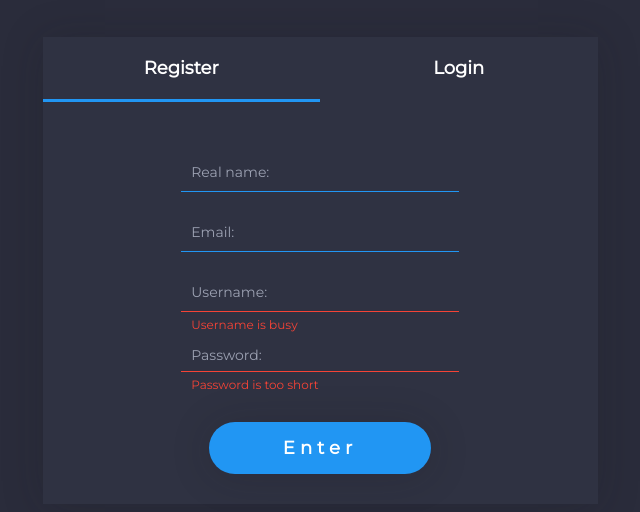
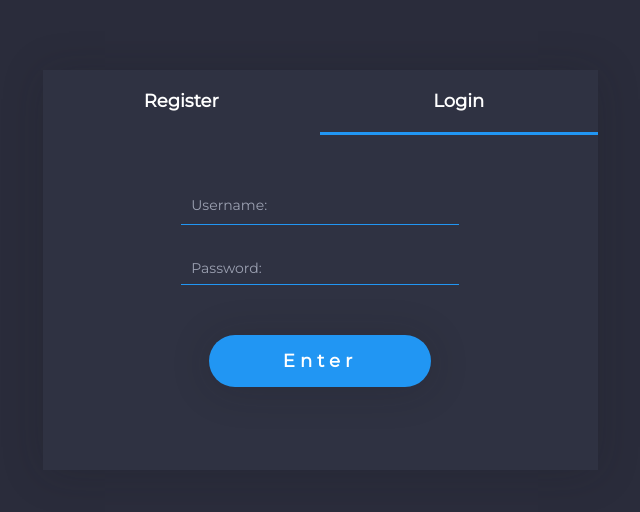
Before and after one commit to junkkerrigan/virtus, a React app: page / in a window 1280 px wide. Shown: the part 130-642 px from the top of the page, without its empty margins (320-960 px from the left). Built offline with nearby package versions, Linux system fonts and the light colour scheme.

Commit message:
completed sign page

```diff
--- a/src/Routes.jsx
+++ b/src/Routes.jsx
@@ -1,5 +1,5 @@
 import React, { Component } from 'react';
-import { Router, Route, Switch, Link, Redirect } from 'react-router-dom';
+import { Router, Route, Switch, Redirect } from 'react-router-dom';
 import { createBrowserHistory } from 'history';
 import { connect } from 'react-redux';
 import Sign from './components/sign/Sign';
--- a/src/components/fixed-layout/header/FixedHeader.jsx
+++ b/src/components/fixed-layout/header/FixedHeader.jsx
@@ -8,7 +8,6 @@ import '../../../scss/fixed-layout/header/FixedHeader.scss';
 import mainLogo from '../../../images/main-logo.png';
 
 // TODO: search
-// TODO: responsive
 
 const FixedHeader = () => (
   <header className="fixed-header">
--- a/src/components/sign/Login.jsx
+++ b/src/components/sign/Login.jsx
@@ -1,25 +1,89 @@
 import React, { Component } from 'react';
+import { Redirect } from 'react-router-dom';
 import { connect } from 'react-redux';
 import { userSign } from '../../redux/actions';
 
 import '../../scss/sign/Login.scss';
 
-const mapStateToProps = state => ({
-  isUserLogged: state.isUserLogged
-});
 
 const mapDispatchToProps = dispatch => ({
-  userSign: () => dispatch(userSign())
+  userSign: currentUser => dispatch(userSign(currentUser))
 });
 
 class Login extends Component {
+  state = {
+    isFormSubmitted: false,
+    isPasswordCorrect: undefined,
+    isUsernameAvailable: undefined
+  };
+
+  onFormSubmit = event => {
+    event.preventDefault();
+    const username = event.target[0].value,
+      password = event.target[1].value;
+    const { userSign } = this.props;
+    if (localStorage.getItem(username)) {
+      this.setState({
+        isUsernameAvailable: 'available'
+      });
+      const userData = JSON.parse(localStorage.getItem(username));
+      if (userData.password===password) {
+        userSign(username);
+        this.setState({
+          isFormSubmitted: true
+        })
+      } else {
+        this.setState({
+          isPasswordCorrect: 'incorrect'
+        })
+      }
+    } else {
+      this.setState({
+        isUsernameAvailable: 'unavailable'
+      })
+    }
+  };
+
   render() {
+    const {
+      isFormSubmitted, isPasswordCorrect, isUsernameAvailable
+    } = this.state;
     return (
-        <div>
-
-        </div>
+      <div className='sign-tab'>
+        <form className='sign-form' onSubmit={this.onFormSubmit}>
+          <label className='sign-form-label'>
+            <input
+              className={`sign-form-input login username
+                ${isUsernameAvailable? isUsernameAvailable==='available'?
+                  'available' : 'unavailable' : ''}`}
+              type='text'
+              placeholder='Username:'
+              required
+              onChange={this.onUsernameChange}
+            />
+            <span />
+          </label>
+          <label className='sign-form-label'>
+            <input
+              className={`sign-form-input login password
+                ${isPasswordCorrect? 'incorrect' : ''}`}
+              type='password'
+              placeholder='Password:'
+              required
+              onChange={this.onPasswordChange}
+            />
+            <span />
+          </label>
+          <button type='submit' className='sign-form-submit shadow-wrapper'>
+            Enter
+          </button>
+        </form>
+        {
+          isFormSubmitted && <Redirect to='/home' />
+        }
+      </div>
     );
   }
 }
 
-export default connect(mapStateToProps, mapDispatchToProps)(Login);
+export default connect(null, mapDispatchToProps)(Login);
--- a/src/components/sign/Register.jsx
+++ b/src/components/sign/Register.jsx
@@ -58,27 +58,29 @@ class Register extends Component {
   };
 
   render() {
-    const { isUsernameFree, passwordValidation } = this.state;
+    const {
+      isUsernameFree, passwordValidation, isFormSubmitted
+    } = this.state;
     return (
-      <div className='register'>
-        <form className='register-form' onSubmit={this.onFormSubmit}>
-          <label className='register-form-label'>
+      <div className='sign-tab'>
+        <form className='sign-form' onSubmit={this.onFormSubmit}>
+          <label className='sign-form-label'>
             <input
-              className='register-form-input'
+              className='sign-form-input'
               type='text'
               placeholder='Real name:'
             />
           </label>
-          <label className='register-form-label'>
+          <label className='sign-form-label'>
             <input
-              className='register-form-input'
+              className='sign-form-input'
               type='email'
               placeholder='Email:'
             />
           </label>
-          <label className='register-form-label'>
+          <label className='sign-form-label'>
             <input
-              className={`register-form-input username
+              className={`sign-form-input register username
                 ${isUsernameFree? 'free' : 'busy'}`}
               type='text'
               placeholder='Username:'
@@ -87,9 +89,9 @@ class Register extends Component {
             />
             <span />
           </label>
-          <label className='register-form-label'>
+          <label className='sign-form-label'>
             <input
-              className={`register-form-input password
+              className={`sign-form-input register password
                 ${passwordValidation==='valid'? 'valid' :
                   passwordValidation==='short'? 'short' : 'long'}`}
               type='password'
@@ -99,12 +101,12 @@ class Register extends Component {
             />
             <span />
           </label>
-          <button type='submit' className='register-form-submit shadow-wrapper'>
+          <button type='submit' className='sign-form-submit shadow-wrapper'>
             Enter
           </button>
         </form>
         {
-          this.state.isFormSubmitted && <Redirect to='/home' />
+          isFormSubmitted && <Redirect to='/home' />
         }
       </div>
     );
--- a/src/components/sign/Sign.jsx
+++ b/src/components/sign/Sign.jsx
@@ -7,8 +7,8 @@ import '../../scss/sign/Sign.scss';
 
 class Sign extends Component {
   state = {
-    activeTab: 'register'
-  }; // TODO: change start tab
+    activeTab: 'login'
+  };
 
   toggleTab = tab => {
     if (this.state.activeTab!==tab) {
--- a/src/redux/reducers/sign.js
+++ b/src/redux/reducers/sign.js
@@ -2,10 +2,8 @@ const initialState = false;
 
 const currentUser = (state = initialState, action) => {
   switch (action.type) {
-    case 'USER_SIGN': {
-      console.log(action);
+    case 'USER_SIGN':
       return action.payload;
-    }
     default:
       return state;
   }
--- a/src/scss/sign/Login.scss
+++ b/src/scss/sign/Login.scss
@@ -1,3 +1,62 @@
-.sign-page {
+@import "../variables";
 
+.sign-form-input.login {
+  &.username {
+    &.available {
+      border-bottom: 1px solid $_green;
+
+      & + span {
+        position: absolute;
+        left: 0;
+        bottom: 0;
+
+        &::after {
+          content: 'Username is available';
+          white-space: nowrap;
+          @include font($_green, 500, 12);
+          position: absolute;
+          bottom: -20px;
+          left: 10px;
+        }
+      }
+    }
+
+    &.unavailable {
+      border-bottom: 1px solid $_red;
+
+      & + span {
+        position: absolute;
+        left: 0;
+        bottom: 0;
+
+        &::after {
+          content: 'Unknown username';
+          white-space: nowrap;
+          @include font($_red, 500, 12);
+          position: absolute;
+          bottom: -20px;
+          left: 10px;
+        }
+      }
+    }
+  }
+
+  &.password.incorrect {
+    border-bottom: 1px solid $_red;
+
+    & + span {
+      position: absolute;
+      left: 0;
+      bottom: 0;
+
+      &::after {
+        content: 'Password is incorrect';
+        white-space: nowrap;
+        @include font($_red, 500, 12);
+        position: absolute;
+        bottom: 30px;
+        left: 10px;
+      }
+    }
+  }
 }
--- a/src/scss/sign/Register.scss
+++ b/src/scss/sign/Register.scss
@@ -1,51 +1,6 @@
 @import "../variables";
 
-$_ggrey: #505364;
-
-.sign-page .register {
-  padding: 30px 0;
-
-  &-form {
-    display: flex;
-    flex-direction: column;
-    align-items: center;
-
-    &-label {
-      @media (min-width: $_min_md) {
-        width: 50%;
-      }
-
-      width: 80%;
-      margin: 0;
-      position: relative;
-
-      &:last-of-type > input{
-        margin-bottom: 50px;
-        font-size: 24px;
-      }
-    }
-
-    &-input {
-      background: transparent;
-      border: none;
-      border-bottom: 1px solid $_blue;
-      margin-top: 20px;
-      height: 40px;
-      width: 100%;
-      padding: 8px 10px;
-      border-radius: 0;
-
-      @include font(white, 500, 16);
-
-      &::-webkit-input-placeholder {
-        @include font($_fgrey, 500, 14);
-      }
-
-      &:focus, &:active {
-        box-shadow: none!important;
-        outline: none!important;
-      }
-
+.sign-form-input.register {
   &.password {
     &.valid {
       border-bottom: 1px solid $_green;
@@ -145,19 +100,3 @@ $_ggrey: #505364;
     }
   }
 }
-
-    &-submit {
-      border-radius: 36px;
-      padding: 15px 0;
-      text-align: center;
-      background: $_blue;
-      @include font(white, 700, 18);
-      letter-spacing: 5px;
-      width: 70%;
-
-      @media (min-width: $_min_md) {
-        width: 40%;
-      }
-    }
-  }
-}
--- a/src/scss/sign/Sign.scss
+++ b/src/scss/sign/Sign.scss
@@ -1,6 +1,7 @@
 @import "../variables";
 
-.sign-page {
+.sign {
+  &-page {
     width: 90%;
     min-height: 50vh;
     background: $_grey;
@@ -64,3 +65,65 @@
       }
     }
   }
+
+  &-tab {
+    padding: 30px 0;
+  }
+
+  &-form {
+    display: flex;
+    flex-direction: column;
+    align-items: center;
+
+    &-label {
+      @media (min-width: $_min_md) {
+        width: 50%;
+      }
+
+      width: 80%;
+      margin: 0;
+      position: relative;
+
+      &:last-of-type > input{
+        margin-bottom: 50px;
+        font-size: 24px;
+      }
+    }
+
+    &-input {
+      background: transparent;
+      border: none;
+      border-bottom: 1px solid $_blue;
+      margin-top: 20px;
+      height: 40px;
+      width: 100%;
+      padding: 8px 10px;
+      border-radius: 0;
+
+      @include font(white, 500, 16);
+
+      &::-webkit-input-placeholder {
+        @include font($_fgrey, 500, 14);
+      }
+
+      &:focus, &:active {
+        box-shadow: none !important;
+        outline: none !important;
+      }
+    }
+
+    &-submit {
+      border-radius: 36px;
+      padding: 15px 0;
+      text-align: center;
+      background: $_blue;
+      @include font(white, 700, 18);
+      letter-spacing: 5px;
+      width: 70%;
+
+      @media (min-width: $_min_md) {
+        width: 40%;
+      }
+    }
+  }
+}
```
Lines whose indentation alone changed are shown as unchanged.
